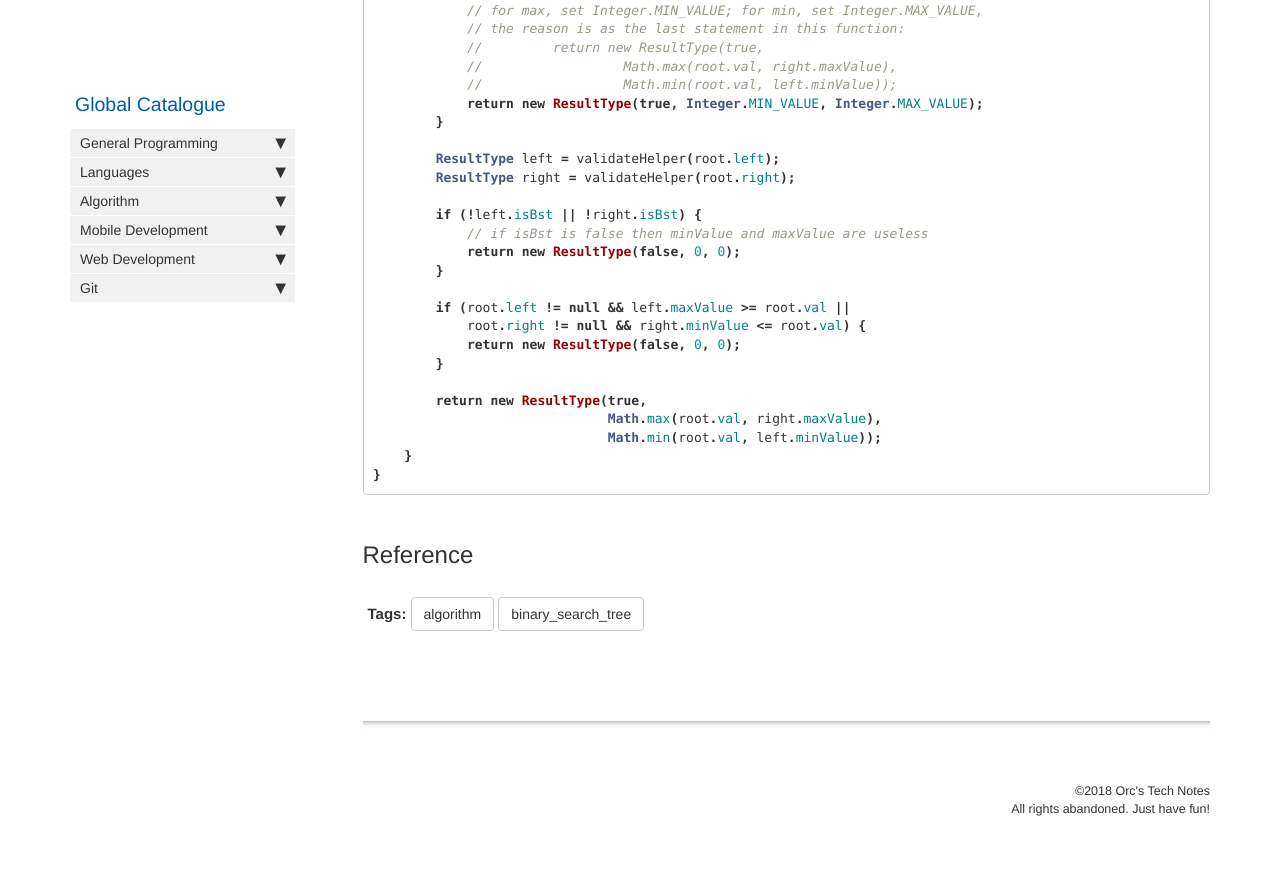
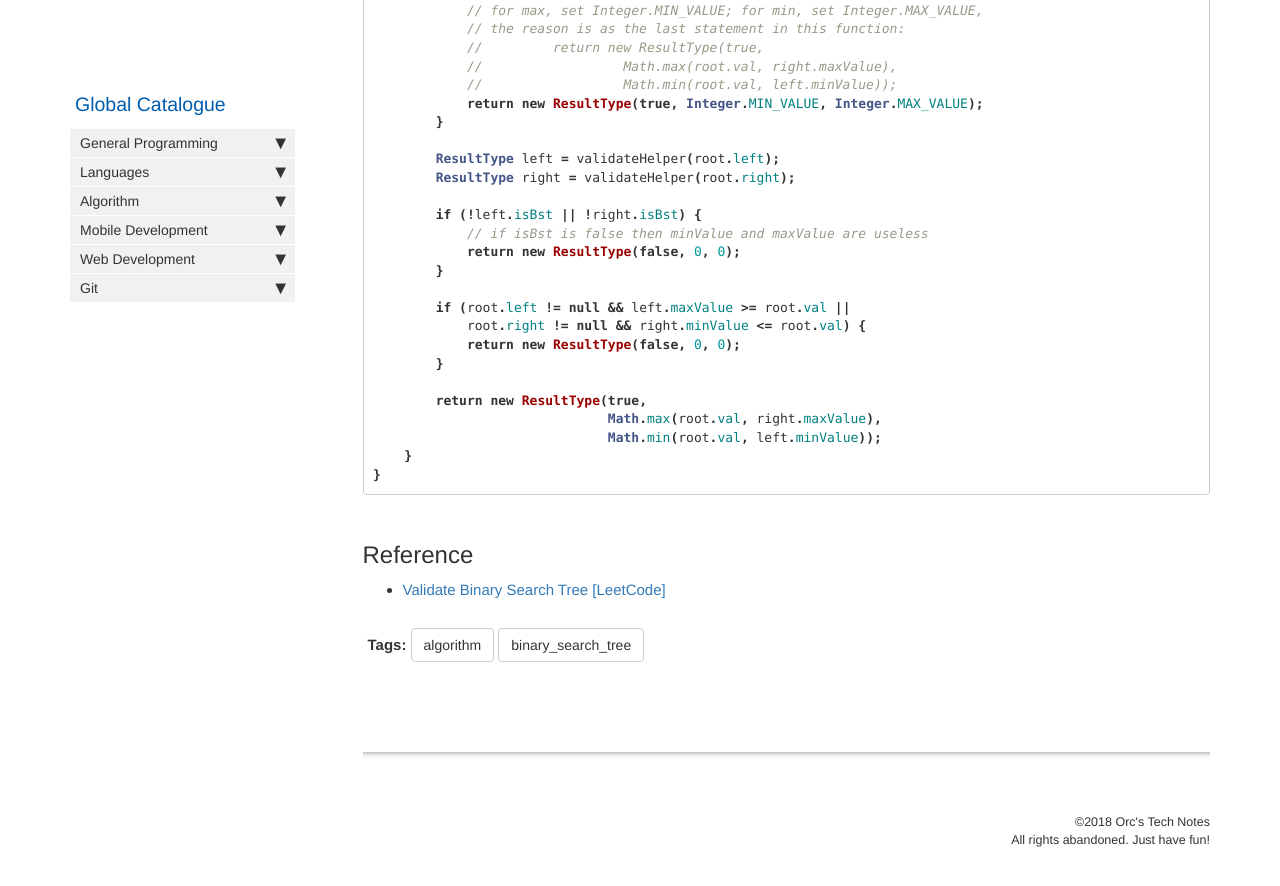
Before and after one commit to HungryOrc/hungryorc.github.io, a Jekyll site: the page built from pages/algorithm/algorithm_validate_bst.md, in a window 1280 px wide and 900 px high, scrolled down 3175 px. Shown: the top 886 px of the window. Built offline with Jekyll 4.4.1, drawn with Linux system fonts in a browser that asks for light colours; nearby versions of some CDN libraries; comment, search, counter and statistics services are not loaded.

Commit message:
Update algorithm_validate_bst.md

````diff
--- a/pages/algorithm/algorithm_validate_bst.md
+++ b/pages/algorithm/algorithm_validate_bst.md
@@ -171,7 +171,7 @@ public class Solution {
     }
 }
 ```
-
 ## Reference
+* [Validate Binary Search Tree [LeetCode]](https://leetcode.com/problems/validate-binary-search-tree/description/)
 
 {% include links.html %}
````
